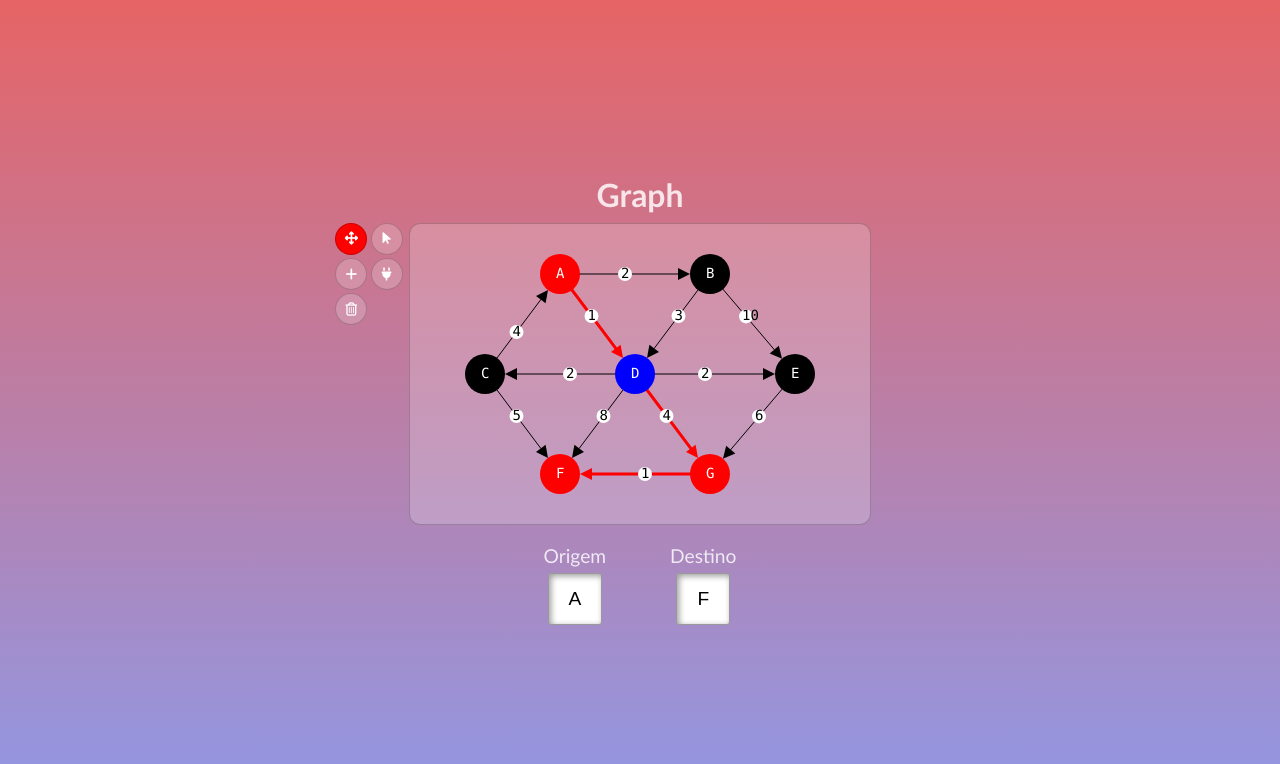
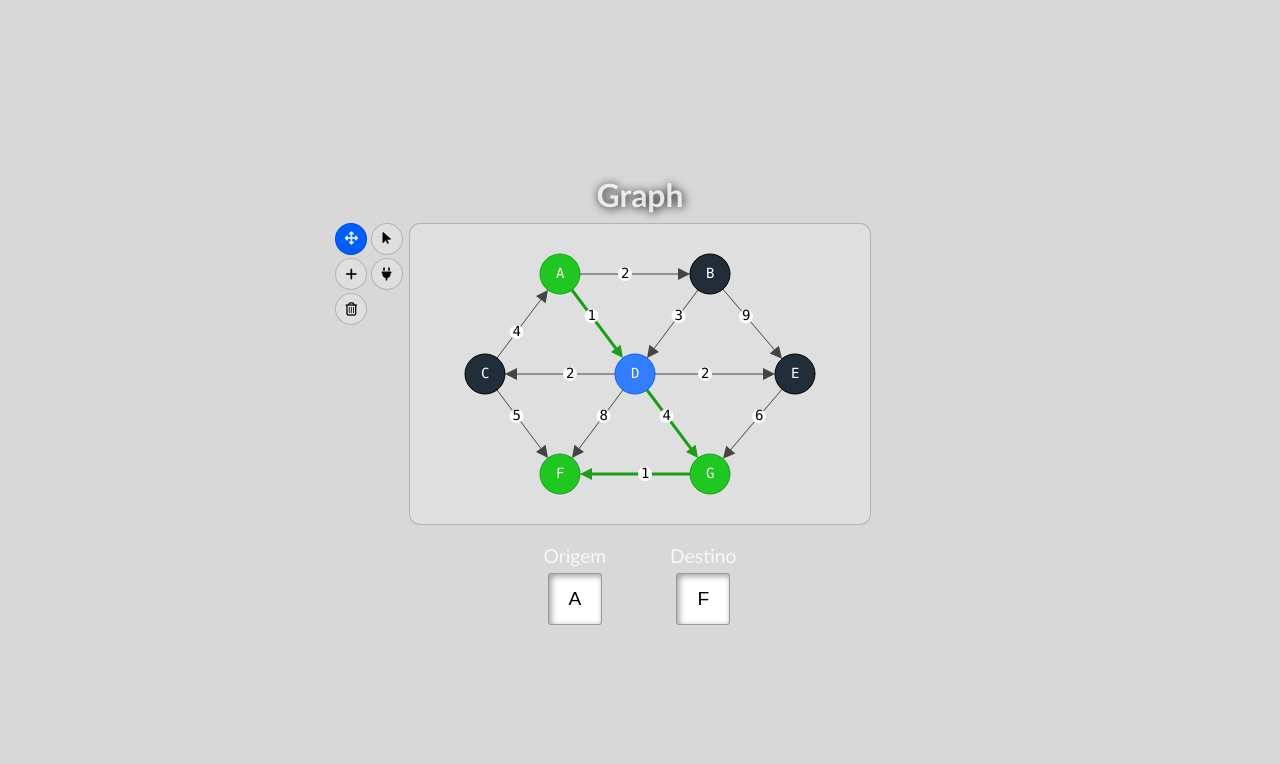
Before and after one commit to bruno-remeikis/dijkstra-algorithm, a website built with Vite: page src/index.html in a window 1280 px wide. Both pictures are taken after a click on the element 640 px from the left and 374 px from the top of the page. Built offline with nearby package versions, Linux system fonts and the light colour scheme.

Commit message:
Breaks down GraphRenderer methods / others.

```diff
--- a/src/app.ts
+++ b/src/app.ts
@@ -14,7 +14,7 @@ const btnClean = document.getElementById('btn-clean');
 // Control buttons
 const controlBtns = document.getElementById('control-buttons');
 const btnSelectAll = document.getElementById('btn-select-all');
-const btnUnunselectAll = document.getElementById('btn-select-all');
+const btnUnselectAll = document.getElementById('btn-unselect-all');
 const btnDelete = document.getElementById('btn-delete');
 
 // Grafo
@@ -54,31 +54,13 @@ function main()
     modeManager.selectMode('move');
 
     btnClean?.addEventListener('click', () => limparTudo(gh));
-
     btnSelectAll?.addEventListener('click', () => selectAll());
-
-    btnUnunselectAll?.addEventListener('click', () => unselectAll());
-
+    btnUnselectAll?.addEventListener('click', () => unselectAll());
     btnDelete?.addEventListener('click', () => deletarSelecionados(gh));
 
     // Iniciar
 
     gh.render();
-
-    /*
-    const btnClear = document.getElementById('btn-clear');
-    if(btnClear)
-        btnClear.onclick = () => {
-            clearSelected();
-            while(vertices.length > 0)
-                vertices.pop();
-            Vertice.resetIndex();
-            djikstraAlgorithm = null;
-            inpOrigem.value = '';
-            inpDestino.value = '';
-            gh.clear();
-        }
-    */
 
     canvas.onclick = (event) =>
     {
@@ -112,10 +94,7 @@ function main()
                     else
                         grafo.selectVertex(v);
 
-                    if(grafo.haveSelectedVertices())
-                        controlBtns?.classList.add('enabled');
-                    else
-                        controlBtns?.classList.remove('enabled');
+                    switchControlButtonsVisibility();
                 }
                 gh.rerender();
                 break;
@@ -219,31 +198,35 @@ function configCanvasClickEvent() {
 
 }
 
+function switchControlButtonsVisibility() {
+    if(grafo.haveSelectedVertices())
+        controlBtns?.classList.add('enabled');
+    else
+        controlBtns?.classList.remove('enabled');
+}
+
 function limparTudo(gh: GraphRenderer) {
     if(window.confirm("Deseja mesmo apagar tudo?"))
     {
         grafo.reset();
-        gh.rerender();
+        inpOrigem.value = '';
+        inpDestino.value = '';
+        gh.clear();
     }
-
-    /*clearSelected();
-    while(vertices.length > 0)
-        vertices.pop();
-    Vertice.resetIndex();
-    djikstraAlgorithm = null;
-    inpOrigem.value = '';
-    inpDestino.value = '';
-    gh.clear();*/
 }
 
 function selectAll() {
     grafo.selectAllVertices();
     gh.rerender();
+
+    switchControlButtonsVisibility();
 }
 
 function unselectAll() {
     grafo.unselectAllVertices();
     gh.rerender();
+
+    switchControlButtonsVisibility();
 }
 
 function deletarSelecionados(gh: GraphRenderer) {
--- a/src/app/model/Aresta.ts
+++ b/src/app/model/Aresta.ts
@@ -1,14 +1,21 @@
+import { StyleMap } from "../types/StyleProps";
 import { Vertice } from "./Vertice";
 
 export class Aresta
 {
+    public static readonly STYLE: StyleMap = {
+        default:  { color: /*'#212d38'*/ '#444444', borderColor: '' },
+        selected: { color: '#005EFF', borderColor: '' },
+        marked:   { color: '#1A9E1A', borderColor: '' }
+    };
+
     static readonly defaultDirecional = false;
-    //static readonly raioValor = 7;
+    public static readonly raioValor = 7;
+
+    public xValor: number;
+    public yValor: number;
 
     public marcada: boolean = false;
-
-    //public xValor: number;
-    //public yValor: number;
 
     constructor(
         public origem: Vertice,
@@ -16,10 +23,11 @@ export class Aresta
         public valor: number = 1,
         public direcional: boolean = Aresta.defaultDirecional,
     ) {
-
+        this.xValor = 0;
+        this.yValor = 0;
     }
 
-    public toString()
+    public toString(): string
     {
         return `${this.origem.nome} ${this.direcional ? '-' : '<'}--> ${this.destino.nome} (value: ${this.valor})`;
     }
--- a/src/app/model/Grafo.ts
+++ b/src/app/model/Grafo.ts
@@ -25,7 +25,7 @@ export class Grafo
     {
         const adjMatrix = [
             [  0,  2,  0,  1,  0,  0,  0, ],
-            [  0,  0,  0,  3, 10,  0,  0, ],
+            [  0,  0,  0,  3,  9,  0,  0, ],
             [  4,  0,  0,  0,  0,  5,  0, ],
             [  0,  0,  2,  0,  2,  8,  4, ],
             [  0,  0,  0,  0,  0,  0,  6, ],
@@ -112,15 +112,15 @@ export class Grafo
         }
     }
 
-    selectVertices(vertices: Vertice[]) {
-        vertices.forEach(v => this.selectVertex(v));
-    }
-
     unselectVertex(v: Vertice) {
         if(v.selected) {
             v.selected = false;
             this._selectedVertices = this._selectedVertices.filter(_v => _v !== v);
         }
+    }
+
+    selectVertices(vertices: Vertice[]) {
+        vertices.forEach(v => this.selectVertex(v));
     }
 
     unselectVertices(vertices: Vertice[]) {
--- a/src/app/model/GraphRenderer.ts
+++ b/src/app/model/GraphRenderer.ts
@@ -1,15 +1,12 @@
+import { Point } from "../types/Point";
+import { Aresta } from "./Aresta";
 import { Grafo } from "./Grafo";
 import { Vertice } from "./Vertice";
-
-interface Point {
-    x: number;
-    y: number;
-}
 
 export class GraphRenderer
 {
     private static readonly FONT_SIZE = 14;
-    private static readonly  TEXT_ADJUSTMENT = 4;
+    private static readonly TEXT_ADJUSTMENT = 4;
 
     // private ctx: CanvasRenderingContext2D | null;
 
@@ -19,6 +16,138 @@ export class GraphRenderer
         public grafo: Grafo
     ) {
         // this.ctx = this.canvas.getContext("2d");
+    }
+
+    rerender(): void {
+        this.clear();
+        this.render();
+    }
+
+    public clear(): void {
+        this.ctx.clearRect(0, 0, this.ctx.canvas.width, this.ctx.canvas.height);
+    }
+
+    public render(): void
+    {
+        this.ctx.lineCap = 'round';
+        this.ctx.lineJoin = 'round';
+        this.ctx.font = `${GraphRenderer.FONT_SIZE}px consolas`; // sans-serif
+        this.ctx.lineWidth = 1;
+
+        for(const v of this.grafo.vertices)
+        {
+            for(const a of v.arestas)
+            {
+                // Calcula o ponto de intersecção entre o círculo (Vértice) e a reta origem-destino
+                const circleIntersectionPoint = GraphRenderer.calcCircleIntersection(
+                    { x: a.destino.x, y: a.destino.y },
+                    Vertice.raio,
+                    { x: a.origem.x, y: a.origem.y }
+                );
+
+                // Define o fim da linha da aresta, para caso ela tenha uma cabeça de seta
+                let pontoFimLinha: Point = {
+                    x: circleIntersectionPoint.x,
+                    y: circleIntersectionPoint.y
+                };
+
+                // CABEÇA DA SETA DA ARESTA
+
+                if(a.direcional)
+                {
+                    // Calcula os pontos do triângulo que forma a cabeça da seta
+                    const { pontosTriangulo: pontos, pontoCentroBase } = GraphRenderer.calcTrianglePoints(
+                        { x: a.origem.x, y: a.origem.y },
+                        { x: circleIntersectionPoint.x, y: circleIntersectionPoint.y },
+                        12, 12
+                    );
+
+                    this.drawArrowHead(a, pontos);
+
+                    // Sobrescreve a variável para que a linha não passe por baixo da cabeça da seta
+                    pontoFimLinha = { x: pontoCentroBase.x, y: pontoCentroBase.y };
+                }
+
+                // ARESTA
+                this.drawEdge(a, pontoFimLinha);
+
+                // VALOR DA ARESTA
+                this.drawEdgeValue(a, circleIntersectionPoint);
+            }
+        }
+
+        for(const v of this.grafo.vertices)
+            this.drawVertex(v);
+    }
+
+    private drawCircle(x: number, y: number, raio: number): void {
+        this.ctx.arc(x, y, raio, 0, 2 * Math.PI);
+    }
+
+    private drawVertex(v: Vertice): void
+    {
+        const status = v.selected ? 'selected' : (v.marcado ? 'marked' : 'default');
+
+        // Vértice
+        this.ctx.beginPath();
+        this.ctx.fillStyle = Vertice.STYLE[status].color;
+        this.ctx.strokeStyle = Vertice.STYLE[status].borderColor;
+        this.ctx.lineWidth = 1;
+        this.drawCircle(v.x, v.y, Vertice.raio);
+        this.ctx.fill();
+        this.ctx.stroke();
+
+        // Nome dos vértice
+        this.ctx.beginPath();
+        this.ctx.fillStyle = 'white';
+        //ctx.font =
+        this.ctx.fillText(
+            v.nome,
+            v.x - GraphRenderer.TEXT_ADJUSTMENT,
+            v.y + GraphRenderer.TEXT_ADJUSTMENT
+        );
+        this.ctx.closePath();
+    }
+
+    private drawEdge(a: Aresta, pontoFimLinha: Point): void {
+        const status = a.marcada ? 'marked' : 'default';
+
+        this.ctx.beginPath();
+        this.ctx.strokeStyle = Aresta.STYLE[status].color;
+        this.ctx.lineWidth = a.marcada ? 3 : 1;
+        this.ctx.moveTo(a.origem.x, a.origem.y);
+        this.ctx.lineTo(pontoFimLinha.x, pontoFimLinha.y);
+        this.ctx.stroke();
+    }
+
+    private drawEdgeValue(a: Aresta, circleIntersectionPoint: Point): void {
+        const xValor = (a.origem.x + circleIntersectionPoint.x) / 2;
+        const yValor = (a.origem.y + circleIntersectionPoint.y) / 2
+
+        this.ctx.beginPath();
+        this.ctx.fillStyle = 'white';
+        this.drawCircle(xValor, yValor, GraphRenderer.FONT_SIZE / 2);
+        this.ctx.fill();
+
+        this.ctx.beginPath();
+        this.ctx.fillStyle = 'black';
+        this.ctx.fillText(
+            a.valor + '',
+            xValor - GraphRenderer.TEXT_ADJUSTMENT,
+            yValor + GraphRenderer.TEXT_ADJUSTMENT
+        );
+        this.ctx.closePath();
+    }
+
+    private drawArrowHead(a: Aresta, points: Point[]): void {
+        const status = a.marcada ? 'marked' : 'default';
+
+        this.ctx.beginPath();
+        this.ctx.fillStyle = Aresta.STYLE[status].color;
+        this.ctx.moveTo(points[0].x, points[0].y);
+        this.ctx.lineTo(points[1].x, points[1].y);
+        this.ctx.lineTo(points[2].x, points[2].y);
+        this.ctx.fill();
     }
 
     private static calcCircleIntersection(center: Point, radius: number, point: Point): Point
@@ -100,120 +229,4 @@ export class GraphRenderer
             pontoCentroBase: { x: pontoC[0], y: pontoC[1] }
         };
     }
-
-    private drawCircle(x: number, y: number, raio: number) {
-        this.ctx.arc(x, y, raio, 0, 2 * Math.PI);
-    }
-
-    public clear() {
-        this.ctx.clearRect(0, 0, this.ctx.canvas.width, this.ctx.canvas.height);
-    }
-
-    public render()
-    {
-        this.ctx.lineCap = 'round';
-        this.ctx.lineJoin = 'round';
-        this.ctx.font = `${GraphRenderer.FONT_SIZE}px consolas`; // sans-serif
-        this.ctx.lineWidth = 1;
-
-        for(const v of this.grafo.vertices)
-        {
-            for(const a of v.arestas)
-            {
-                // Calcula o ponto de intersecção entre o círculo (Vértice) e a reta origem-destino
-                const circleIntersectionPoint = GraphRenderer.calcCircleIntersection(
-                    { x: a.destino.x, y: a.destino.y },
-                    Vertice.raio,
-                    { x: a.origem.x, y: a.origem.y }
-                );
-
-                // Define o fim da linha da aresta, para caso ela tenha uma cabeça de seta
-                let pontoFimLinha: Point = {
-                    x: circleIntersectionPoint.x,
-                    y: circleIntersectionPoint.y
-                };
-
-                // CABEÇA DA SETA DA ARESTA
-
-                if(a.direcional)
-                {
-                    // Calcula os pontos do triângulo que forma a cabeça da seta
-                    const { pontosTriangulo: pontos, pontoCentroBase } = GraphRenderer.calcTrianglePoints(
-                        { x: a.origem.x, y: a.origem.y },
-                        { x: circleIntersectionPoint.x, y: circleIntersectionPoint.y },
-                        12, 12
-                    );
-                    this.ctx.beginPath();
-                    this.ctx.fillStyle = a.marcada ? 'red' : 'black';
-                    this.ctx.moveTo(pontos[0].x, pontos[0].y);
-                    this.ctx.lineTo(pontos[1].x, pontos[1].y);
-                    this.ctx.lineTo(pontos[2].x, pontos[2].y);
-                    this.ctx.fill();
-
-                    // Sobrescreve a variável para que a linha não passe por baixo da cabeça da seta
-                    pontoFimLinha = { x: pontoCentroBase.x, y: pontoCentroBase.y };
-                }
-
-                // ARESTA
-
-                this.ctx.beginPath();
-                this.ctx.strokeStyle = a.marcada ? 'red' : 'black';
-                this.ctx.lineWidth = a.marcada ? 3 : 1;
-                this.ctx.moveTo(a.origem.x, a.origem.y);
-                this.ctx.lineTo(pontoFimLinha.x, pontoFimLinha.y);
-                this.ctx.stroke();
-
-                // VALOR DA ARESTA
-
-                const xValor = (a.origem.x + circleIntersectionPoint.x) / 2;
-                const yValor = (a.origem.y + circleIntersectionPoint.y) / 2
-
-                this.ctx.beginPath();
-                this.ctx.fillStyle = 'white';
-                this.drawCircle(xValor, yValor, GraphRenderer.FONT_SIZE / 2);
-                this.ctx.fill();
-
-                this.ctx.beginPath();
-                this.ctx.fillStyle = 'black';
-                this.ctx.fillText(
-                    a.valor + '',
-                    xValor - GraphRenderer.TEXT_ADJUSTMENT,
-                    yValor + GraphRenderer.TEXT_ADJUSTMENT
-                );
-                this.ctx.closePath();
-            }
-        }
-
-        for(const v of this.grafo.vertices)
-            this.drawVertex(v);
-    }
-
-    drawVertex(v: Vertice)
-    {
-        // Vértice
-        this.ctx.beginPath();
-        this.ctx.fillStyle = v.selected ? 'blue' : (v.marcado ? 'red' : 'black');
-        this.drawCircle(v.x, v.y, Vertice.raio);
-        this.ctx.fill();
-
-        // Nome dos vértice
-        this.ctx.beginPath();
-        this.ctx.fillStyle = 'white';
-        //ctx.font =
-        this.ctx.fillText(
-            v.nome,
-            v.x - GraphRenderer.TEXT_ADJUSTMENT,
-            v.y + GraphRenderer.TEXT_ADJUSTMENT
-        );
-        this.ctx.closePath();
-    }
-
-    rerender() {
-        this.clear();
-        this.render();
-    }
-
-    teste(x: number, y: number) {
-        this.drawVertex(new Vertice(20, '*', x, y));
-    }
 }
--- a/src/app/model/Vertice.ts
+++ b/src/app/model/Vertice.ts
@@ -1,7 +1,14 @@
+import { StyleMap } from "../types/StyleProps";
 import { Aresta } from "./Aresta";
 
 export class Vertice
 {
+    public static readonly STYLE: StyleMap = {
+        default:  { color: '#212d38', borderColor: 'black' },
+        selected: { color: '#337EFF', borderColor: '#005EFF' },
+        marked:   { color: '#21C721', borderColor: '#1A9E1A' }
+    };
+
     private static nextIndex = 0;
     public static readonly raio = 20;
 
--- /dev/null
+++ b/src/app/types/Point.ts
@@ -0,0 +1,4 @@
+export interface Point {
+    x: number;
+    y: number;
+}
--- /dev/null
+++ b/src/app/types/StyleProps.ts
@@ -0,0 +1,6 @@
+export type StyleProps = {
+    color: string;
+    borderColor: string;
+}
+
+export type StyleMap = {[name: string]: StyleProps};
--- a/src/styles.css
+++ b/src/styles.css
@@ -8,18 +8,78 @@ html, body {
     color: /*rgb(0, 43, 74);*/ rgba(255, 255, 255, 0.82);
 }
 
+:root {
+    --blue-50: #E5EFFF;
+    --blue-100: #CCDFFF;
+    --blue-200: #99BEFF;
+    --blue-300: #669EFF;
+    --blue-400: #337EFF;
+    --blue-500: #005EFF;
+    --blue-600: #004BCC;
+    --blue-700: #003899;
+    --blue-800: #002566;
+    --blue-900: #001333;
+    --blue-950: #000919;
+
+    --green-50: #E9FBE9;
+    --green-100: #CFF7CF;
+    --green-200: #9FEF9F;
+    --green-300: #6FE76F;
+    --green-400: #3EDF3E;
+    --green-500: #21C721;
+    --green-600: #1A9E1A;
+    --green-700: #147614;
+    --green-800: #0D4F0D;
+    --green-900: #072707;
+    --green-950: #041604;
+}
+
 main {
     min-height: 100%;
     display: flex;
     flex-direction: column;
     justify-content: space-around;
     align-items: center;
-    background: linear-gradient(#e66465, #9198e5);
-    /* background: linear-gradient(#4c0000, #292b40); */
+
+    /* background: linear-gradient(#e66465, #9198e5); */
+
+    /* background: rgb(2,0,36);
+    background: linear-gradient(90deg, rgba(2,0,36,1) 0%, rgba(7,55,151,1) 100%, rgba(0,212,255,1) 100%); */
+
+    /*
+    background: rgb(230,230,230);
+    background: linear-gradient(90deg, rgba(230,230,230,1) 0%, rgba(212,184,184,1) 50%, rgba(198,198,198,1) 100%);
+
+    background: rgb(230,230,230);
+    background: linear-gradient(45deg, rgba(230,230,230,1) 0%, rgba(167,167,167,1) 41%, rgba(222,174,174,1) 68%, rgba(255,98,98,1) 100%);
+
+    background-image: linear-gradient(
+        45deg,
+        hsl(209deg 100% 46%) 0%,
+        hsl(216deg 81% 58%) 8%,
+        hsl(219deg 81% 64%) 15%,
+        hsl(221deg 80% 68%) 23%,
+        hsl(223deg 80% 72%) 31%,
+        hsl(224deg 80% 76%) 38%,
+        hsl(226deg 80% 79%) 46%,
+        hsl(227deg 81% 82%) 54%,
+        hsl(228deg 81% 85%) 62%,
+        hsl(228deg 81% 88%) 69%,
+        hsl(229deg 81% 91%) 77%,
+        hsl(230deg 82% 94%) 85%,
+        hsl(230deg 82% 97%) 92%,
+        hsl(0deg 0% 100%) 100%
+    );
+    */
+
+    background: rgb(216, 216, 216);
+    /* background: rgb(8, 25, 51); */
 }
 h1 {
     text-align: center;
     margin-bottom: 0.6rem;
+    /* clip-path: ; */
+    text-shadow: 1px 1px 10px black;
 }
 
 .main-container {
@@ -59,7 +119,7 @@ canvas {
     justify-content: center;
 
     background-color: rgba(255, 255, 255, 0.2);
-    color: white;
+    /* color: white; */
 
     width: var(--btn-size);
     height: var(--btn-size);
@@ -73,7 +133,8 @@ canvas {
     opacity: 0.8;
 }
 .circle-buttons button.selected {
-    background-color: red;
+    background-color: var(--blue-500);
+    color: var(--blue-50);
 }
 
 /*
```
Also changed, not shown: src/index.html (+1 -0 lines).
